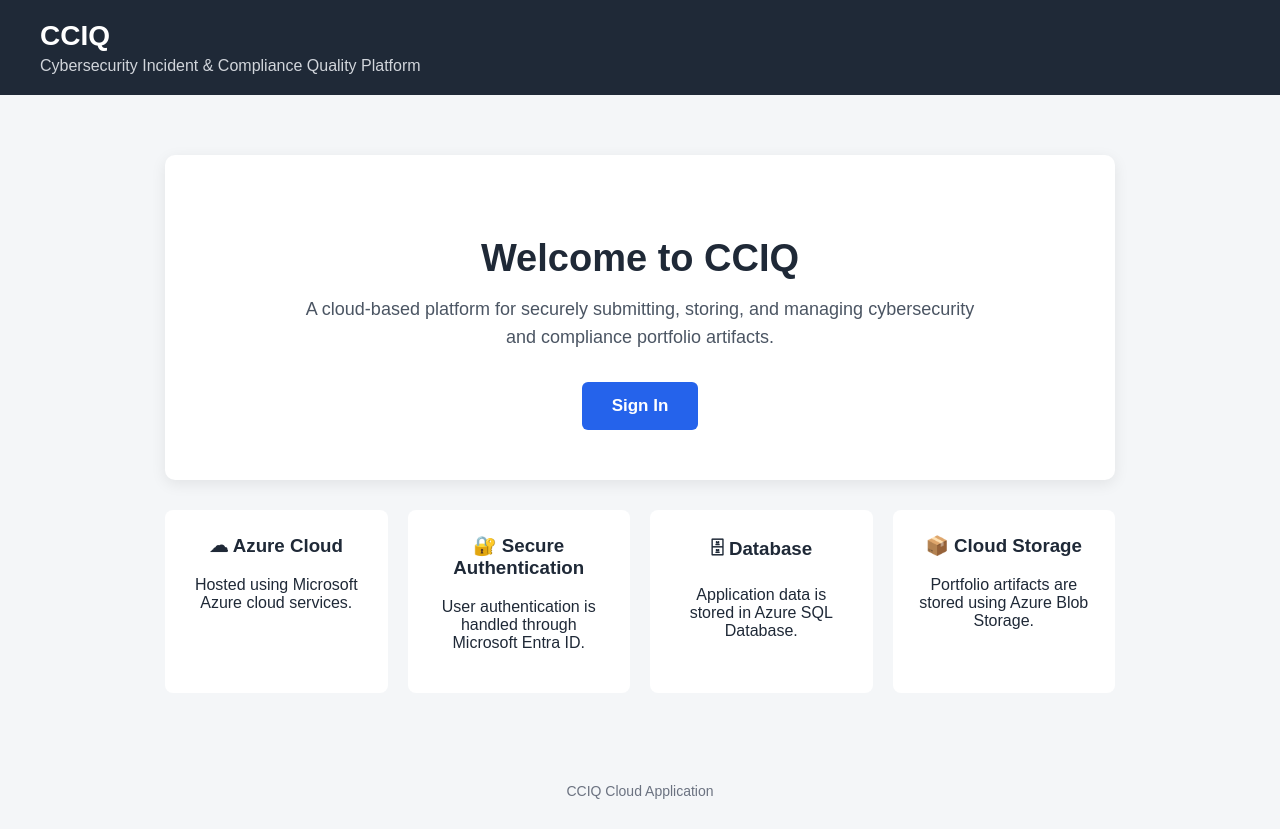
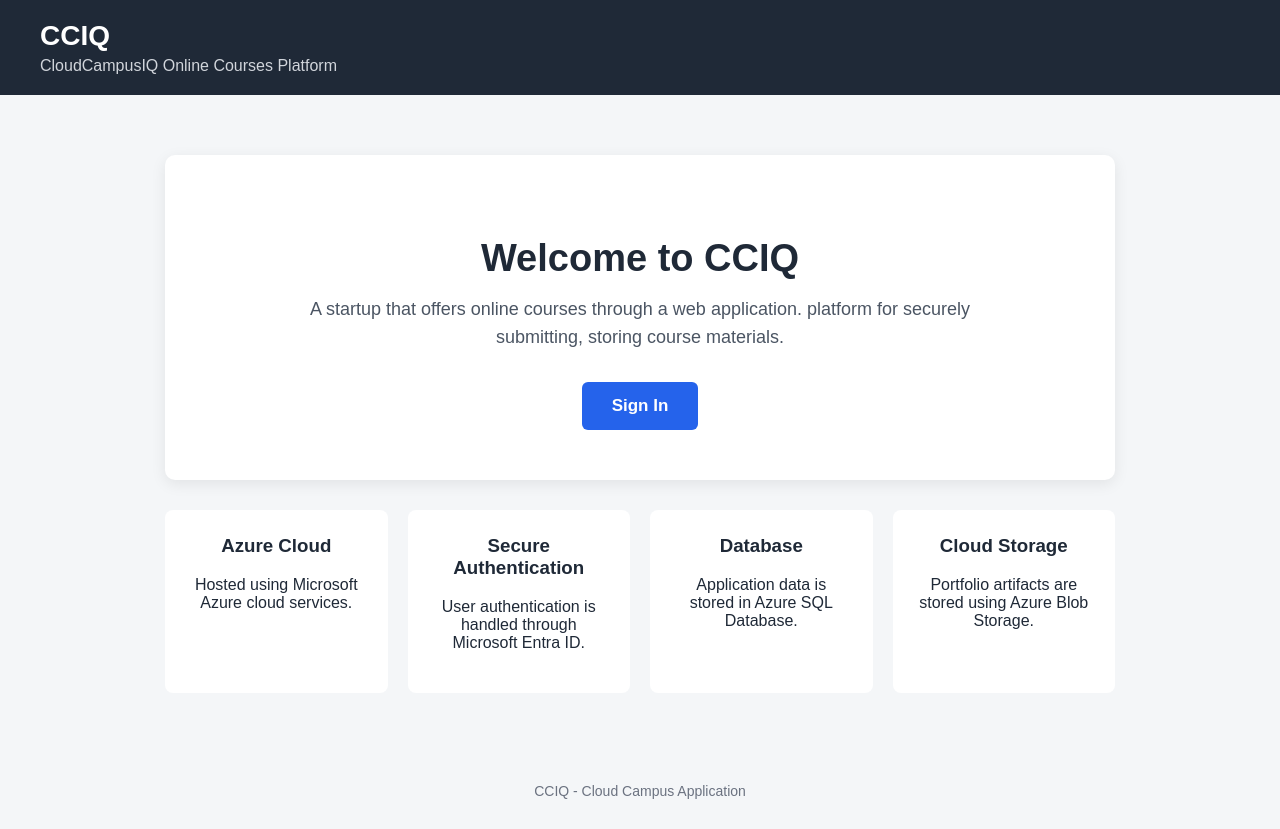
Before and after one commit to bobcatapano/CloudCampusRepo, a website: page public/index.html in a window 1280 px wide. Drawn offline with Linux system fonts and the light colour scheme.

Commit message:
updates to index.html
Just changing some of the wording on my index.html file.

```diff
--- a/public/index.html
+++ b/public/index.html
@@ -9,7 +9,7 @@
         content="width=device-width, initial-scale=1.0"
     >
 
-    <title>CCIQ - Cybersecurity Portfolio Platform</title>
+    <title>CCIQ - Online Courses Platform</title>
 
     <style>
 
@@ -120,7 +120,7 @@
         <h1>CCIQ</h1>
 
         <p>
-            Cybersecurity Incident & Compliance Quality Platform
+             CloudCampusIQ Online Courses Platform
         </p>
 
     </header>
@@ -135,9 +135,8 @@
             </h2>
 
             <p>
-                A cloud-based platform for securely submitting,
-                storing, and managing cybersecurity and compliance
-                portfolio artifacts.
+                A startup that offers online courses through a web application. platform for securely submitting,
+                storing course materials.
             </p>
 
             <a
@@ -154,7 +153,7 @@
 
             <div class="feature">
 
-                <h3>☁ Azure Cloud</h3>
+                <h3>Azure Cloud</h3>
 
                 <p>
                     Hosted using Microsoft Azure cloud services.
@@ -165,7 +164,7 @@
 
             <div class="feature">
 
-                <h3>🔐 Secure Authentication</h3>
+                <h3>Secure Authentication</h3>
 
                 <p>
                     User authentication is handled through
@@ -177,7 +176,7 @@
 
             <div class="feature">
 
-                <h3>🗄 Database</h3>
+                <h3>Database</h3>
 
                 <p>
                     Application data is stored in Azure SQL Database.
@@ -188,7 +187,7 @@
 
             <div class="feature">
 
-                <h3>📦 Cloud Storage</h3>
+                <h3>Cloud Storage</h3>
 
                 <p>
                     Portfolio artifacts are stored using
@@ -204,7 +203,7 @@
 
     <footer>
 
-        CCIQ Cloud Application
+        CCIQ - Cloud Campus Application
 
     </footer>
 
```
